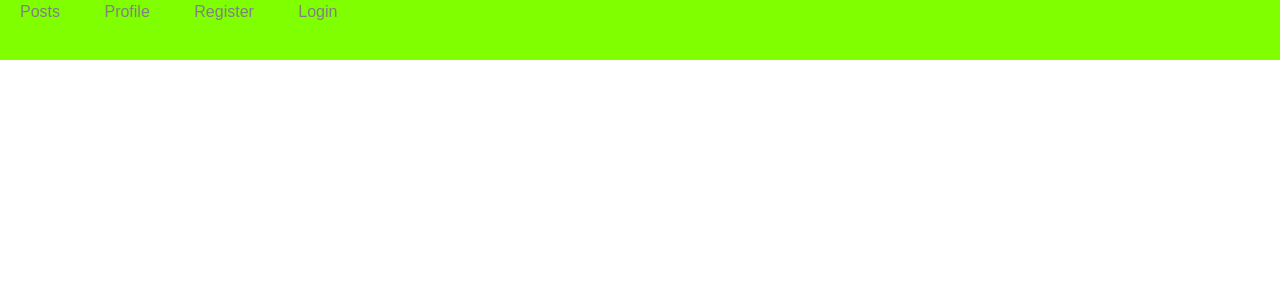
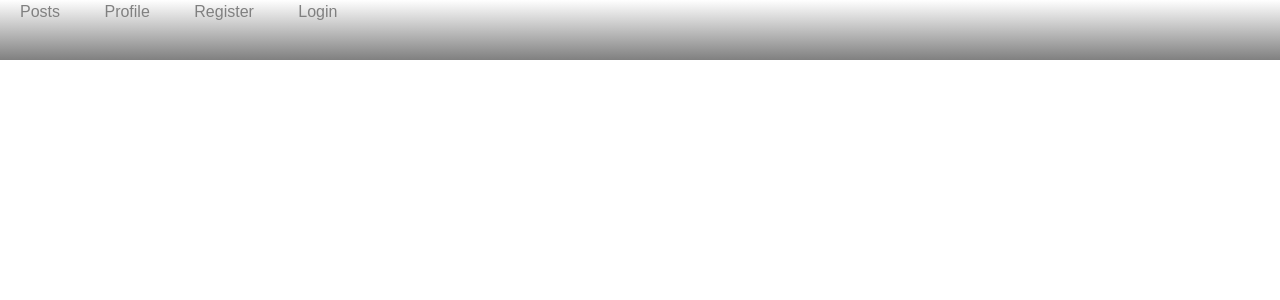
Before and after one commit to 37h4nn4ug13/social, a Django app: page / in a window 1280 px wide. Shown: the top 300 px of the page. Run offline with Django 3.2, Linux system fonts and the light colour scheme; some libraries are stand-ins or nearby versions.

Commit message:
Changing css

```diff
--- a/users/static/base.css
+++ b/users/static/base.css
@@ -33,7 +33,7 @@ a {
 }
 header{
     height: 60px;
-    background-color: chartreuse;
+    background: linear-gradient(white, grey);
 
 }
 .titletext{
```
